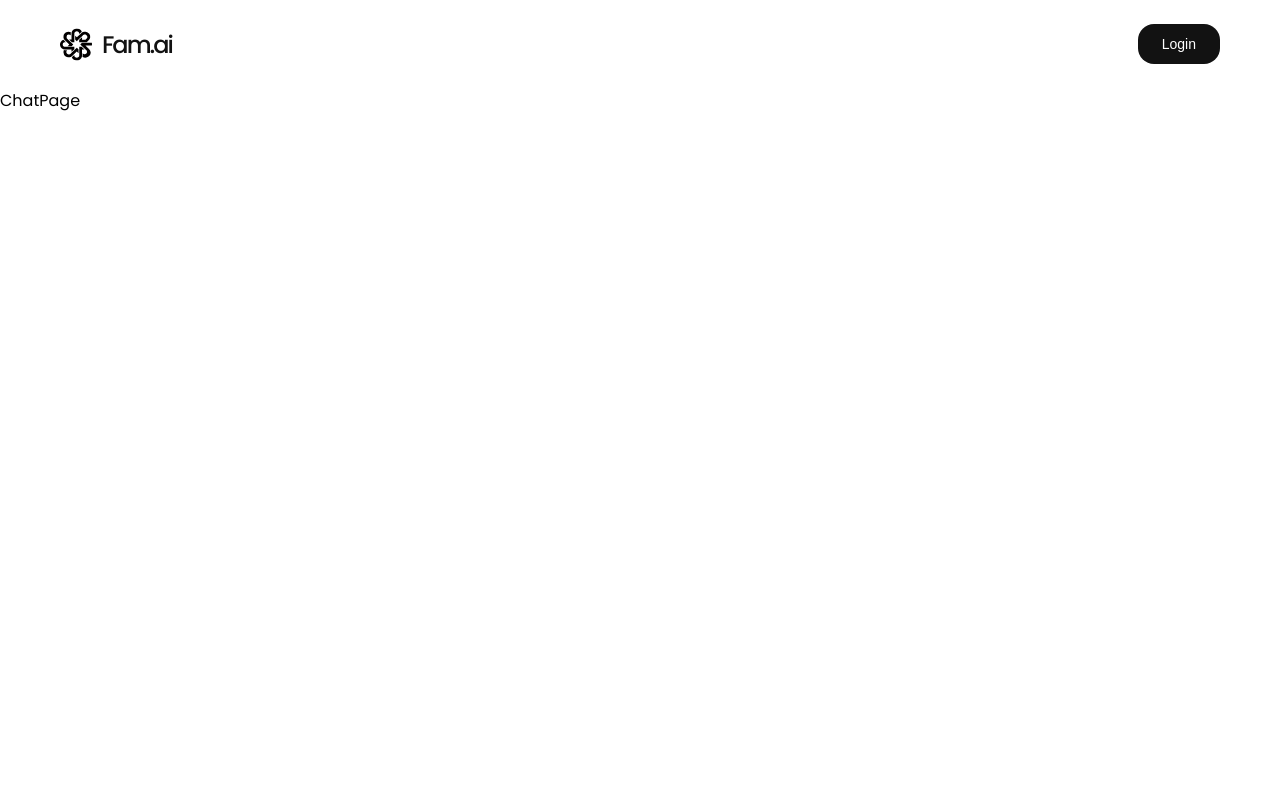
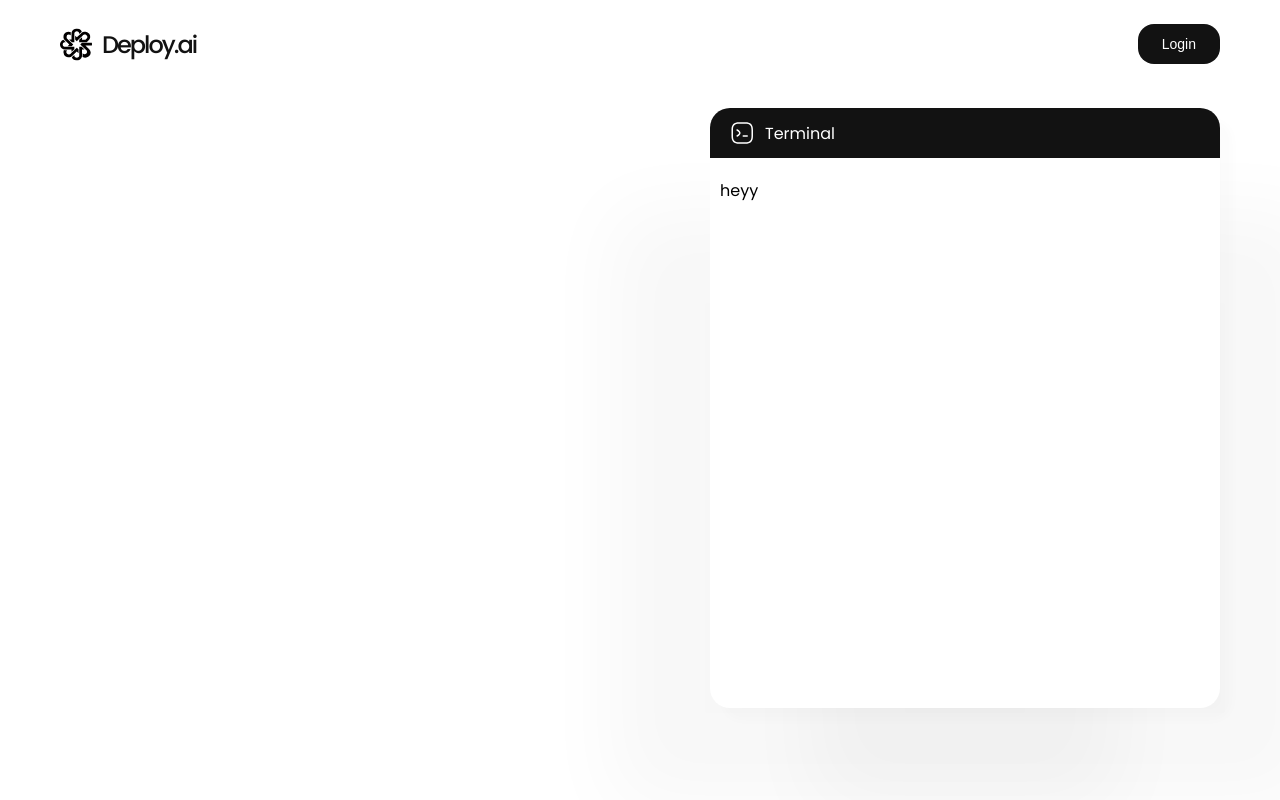
Before and after one commit to iDhanush/UnFold24_LetHimCode, a React (Vite) app in the folder frontend/: page /chat in a window 1280 px wide. Built offline with nearby package versions, Linux system fonts and the light colour scheme.

Commit message:
terminal ui

```diff
--- a/frontend/src/components/Nav/Nav.jsx
+++ b/frontend/src/components/Nav/Nav.jsx
@@ -25,7 +25,7 @@ const Nav = () => {
               </clipPath>
             </defs>
           </svg>
-          Fam.ai
+          Deploy.ai
         </Link>
       </div>
       <div className="nav-right-container">
--- a/frontend/src/pages/Chat/ChatPage.jsx
+++ b/frontend/src/pages/Chat/ChatPage.jsx
@@ -1,10 +1,37 @@
-import React from 'react'
-import './ChatPage.scss'
+import React from "react";
+import "./ChatPage.scss";
 
 const ChatPage = () => {
   return (
-    <div>ChatPage</div>
-  )
-}
+    <div className="chat-page">
+      <div className="left-box"></div>
+      <div className="right-box">
+        <div className="terminal-ui">
+          <div className="terminal-top">
+            <svg
+              xmlns="http://www.w3.org/2000/svg"
+              width={25}
+              height={24}
+              fill="none"
+            >
+              <path
+                fill="#fff"
+                d="M7.129 15.75c-.28 0-.54-.15-.67-.41a.745.745 0 0 1 .34-1.01c.87-.43 1.61-1.09 2.14-1.89.18-.27.18-.61 0-.88-.54-.8-1.28-1.46-2.14-1.89a.74.74 0 0 1-.34-1.01c.18-.37.63-.52 1-.33 1.1.55 2.04 1.38 2.72 2.4a2.3 2.3 0 0 1 0 2.54 7.1 7.1 0 0 1-2.72 2.4c-.1.05-.22.08-.33.08M17.239 15.75h-4c-.41 0-.75-.34-.75-.75s.34-.75.75-.75h4c.41 0 .75.34.75.75s-.34.75-.75.75"
+              />
+              <path
+                fill="#fff"
+                d="M15.239 22.75h-6c-5.43 0-7.75-2.32-7.75-7.75V9c0-5.43 2.32-7.75 7.75-7.75h6c5.43 0 7.75 2.32 7.75 7.75v6c0 5.43-2.32 7.75-7.75 7.75m-6-20c-4.61 0-6.25 1.64-6.25 6.25v6c0 4.61 1.64 6.25 6.25 6.25h6c4.61 0 6.25-1.64 6.25-6.25V9c0-4.61-1.64-6.25-6.25-6.25z"
+              />
+            </svg>
+            Terminal
+          </div>
+          <div className="content">
+            heyy
+          </div>
+        </div>
+      </div>
+    </div>
+  );
+};
 
-export default ChatPage
+export default ChatPage;
--- a/frontend/src/pages/Chat/ChatPage.scss
+++ b/frontend/src/pages/Chat/ChatPage.scss
@@ -0,0 +1,44 @@
+.chat-page {
+  width: 100%;
+  height: 80vh;
+  display: grid;
+  grid-template-columns: repeat(2, 1fr);
+  gap: 20px;
+  padding: 20px 60px;
+}
+
+.right-box {
+  padding-left: 60px;
+  display: flex;
+  align-items: center;
+  justify-content: center;
+}
+.terminal-ui {
+  width: 100%;
+  height: 100%;
+  background-color: #fff;
+  border-radius: 20px;
+  box-shadow: 12.5px 12.5px 10px rgba(0, 0, 0, 0.015),
+    100px 100px 80px rgba(0, 0, 0, 0.03),
+    -100px 100px 80px rgba(0, 0, 0, 0.03);
+    display: flex;
+    flex-direction: column;
+    gap: 10px;
+}
+
+.terminal-top {
+  width: 100%;
+  height: 50px;
+  background-color: var(--dark-btn);
+  color: #fff;
+  border-top-left-radius: 20px;
+  border-top-right-radius: 20px;
+  display: flex;
+  align-items: center;
+  padding: 0px 20px;
+  gap: 10px;
+}
+
+.content{
+    padding: 10px;
+}
```
